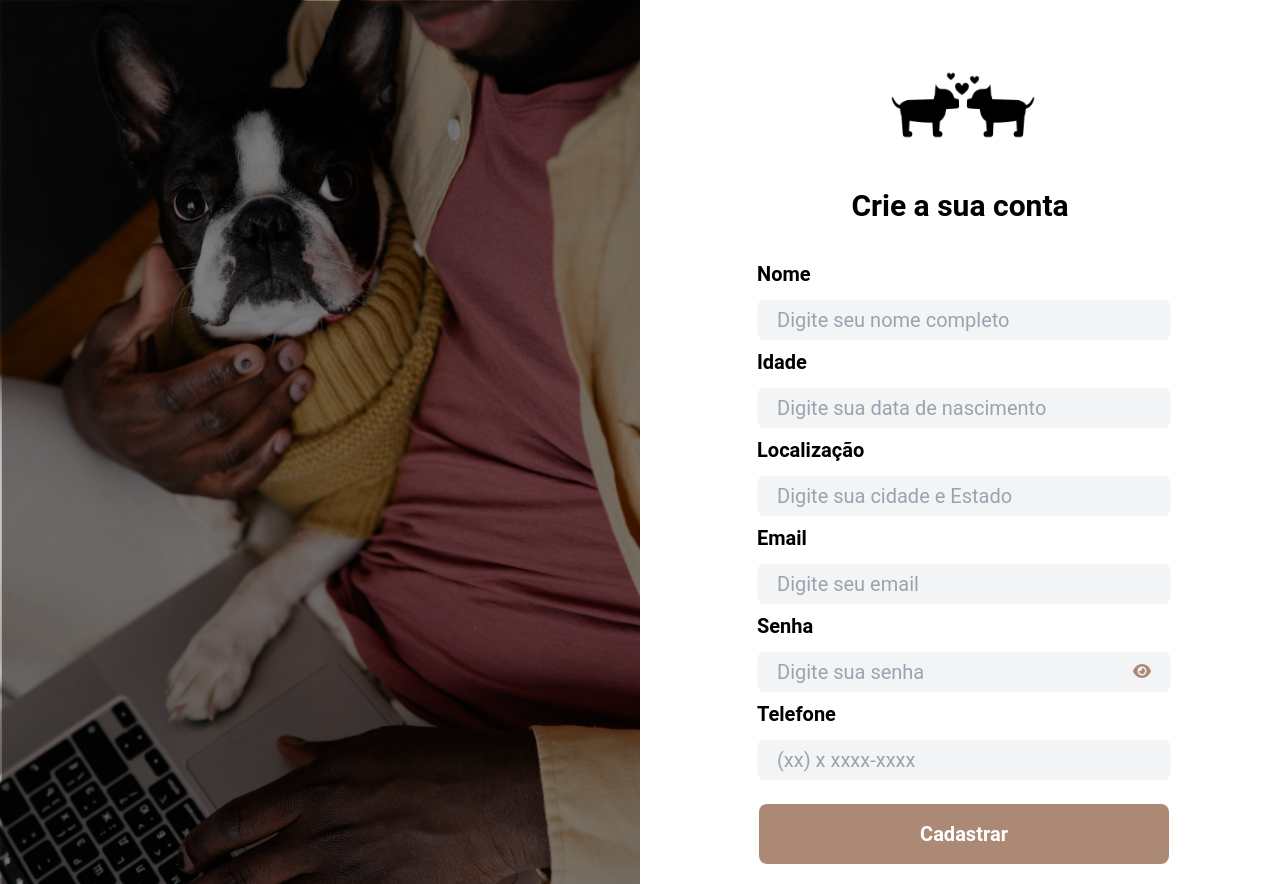
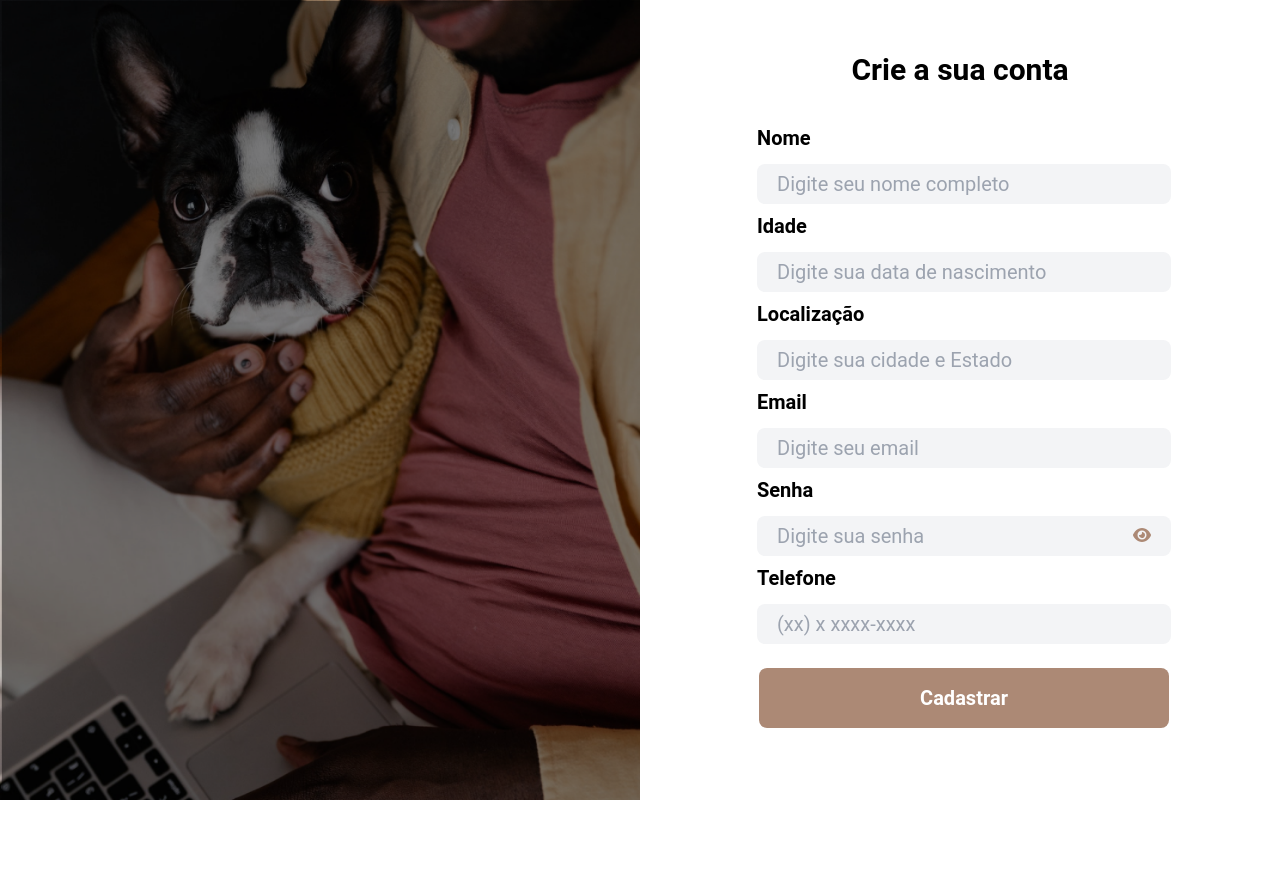
Before and after one commit to anagdinizp/projeto-td, a React (Vite) app: page /cadastro in a window 1280 px wide. After the commit the page ends 800 px from the top, so only its background shows below. Built offline with nearby package versions, Linux system fonts and the light colour scheme.

Commit message:
Alteração do layout do cadastro

```diff
--- a/src/pages/Subscribe.tsx
+++ b/src/pages/Subscribe.tsx
@@ -36,7 +36,6 @@ export function Subscribe() {
     <div className="md:grid grid-cols-2">
       <div className="hidden md:block visible bg-dogsubscriber bg-cover bg-no-repeat flex-col justify-center items-center" />
       <div className="bg-white-100 bg-cover min-h-screen md:min-h-screen flex flex-col justify-center items-center">
-        <Logo width={"180"} height={"180"} style={"flex items-center justify-center ml-16 -mb-4 md:ml-6 md:mt-6"} />
         <div className="bg-white-100 m-auto w-fit h-fit rounded-xl flex flex-col justify-center items-center">
           <strong className="text-black text-3xl mb-4 block text-center">
             Crie a sua conta
```
